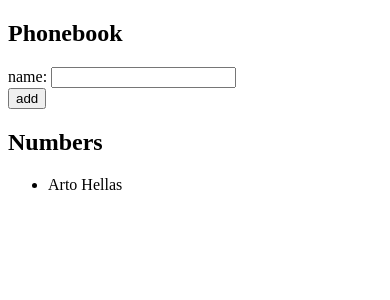
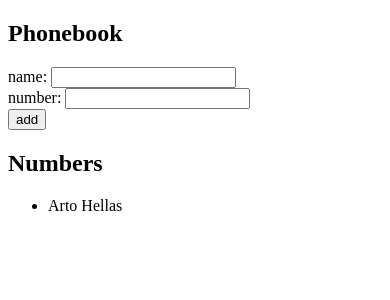
Before and after one commit to Sahil-Raj75/full-stack-UoH, a React (Vite) app in the folder part2/phonebook/: page / in a window 390 px wide. Shown: the top 300 px of the page. Built offline with nearby package versions, Linux system fonts and the light colour scheme.

Commit message:
phonebook step 3

```diff
--- a/part2/phonebook/src/App.jsx
+++ b/part2/phonebook/src/App.jsx
@@ -1,5 +1,6 @@
 import { useState } from 'react'
 import Contact from './components/Contact'
+
 
 
 const App = () => {
@@ -7,21 +8,24 @@ const App = () => {
     { name: 'Arto Hellas' }
   ])
   const [newName, setNewName] = useState('')
+  const [newPhone, setNewPhone] = useState('')
 
   const addName = (event)=>{
     if(persons.some((person) => person.name === newName)){
       event.preventDefault();
-      alert("This name already exists");
+      alert(`${newName} is already added to the phonebook`);
       setNewName('');
     }else{
       event.preventDefault();
     const newContact = {
       name:newName,
+      phone:newPhone,
       id:String(persons.length + 1)
     }
     setPersons(persons.concat(newContact));
     console.log(persons);
     setNewName('');
+    setNewPhone('');
 
     }
   }
@@ -30,12 +34,20 @@ const App = () => {
     setNewName(event.target.value);
   }
 
+  const handlePhoneChange = (event)=>{
+    console.log(event.target.value);
+    setNewPhone(event.target.value);
+  }
+
   return (
     <div>
       <h2>Phonebook</h2>
       <form onSubmit={addName}>
         <div>
           name: <input value={newName} onChange={handleNameChange}/>
+        </div>
+        <div>
+          number: <input value={newPhone} onChange={handlePhoneChange}/>
         </div>
         <div>
           <button type="submit">add</button>
--- a/part2/phonebook/src/components/Contact.jsx
+++ b/part2/phonebook/src/components/Contact.jsx
@@ -1,7 +1,7 @@
 
 const Contact = ({contact})=>{
     return(
-        <li>{contact.name}</li>
+        <li>{contact.name} {contact.phone}</li>
     )
 }
 
```
